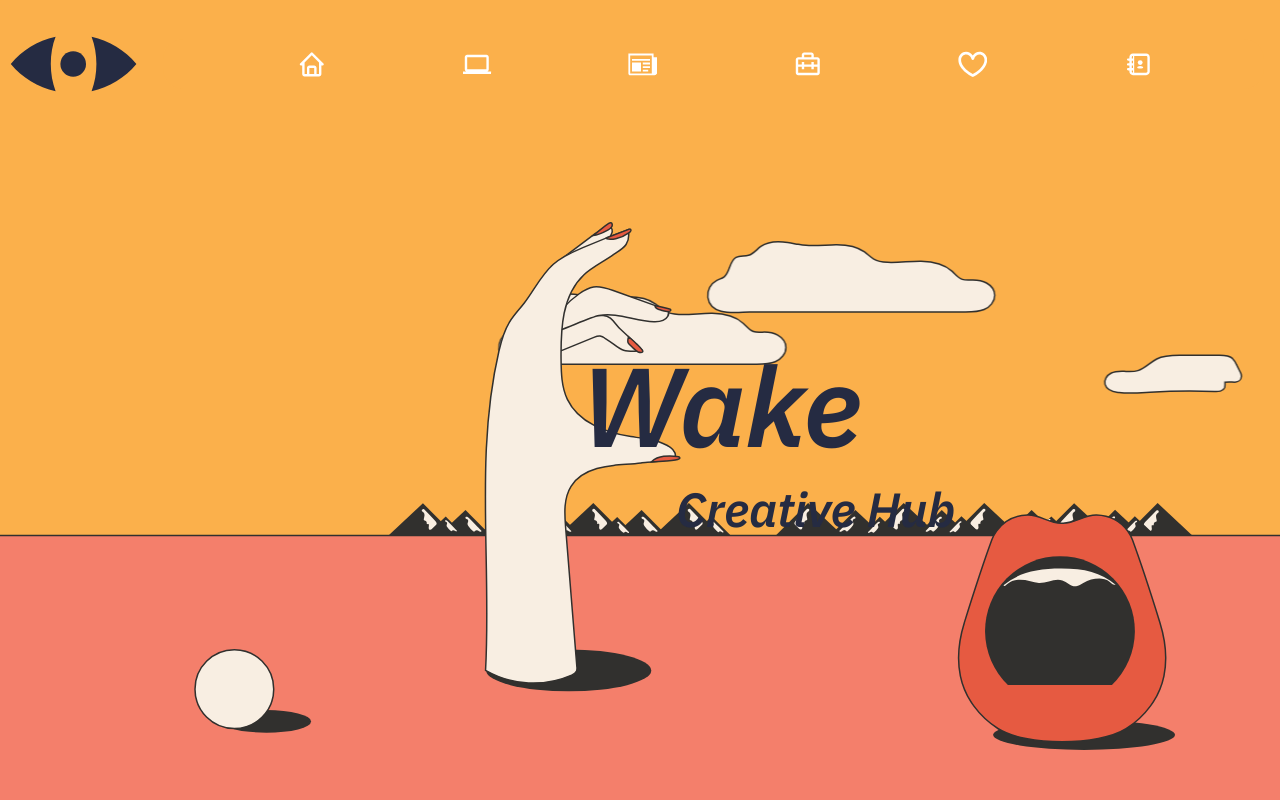
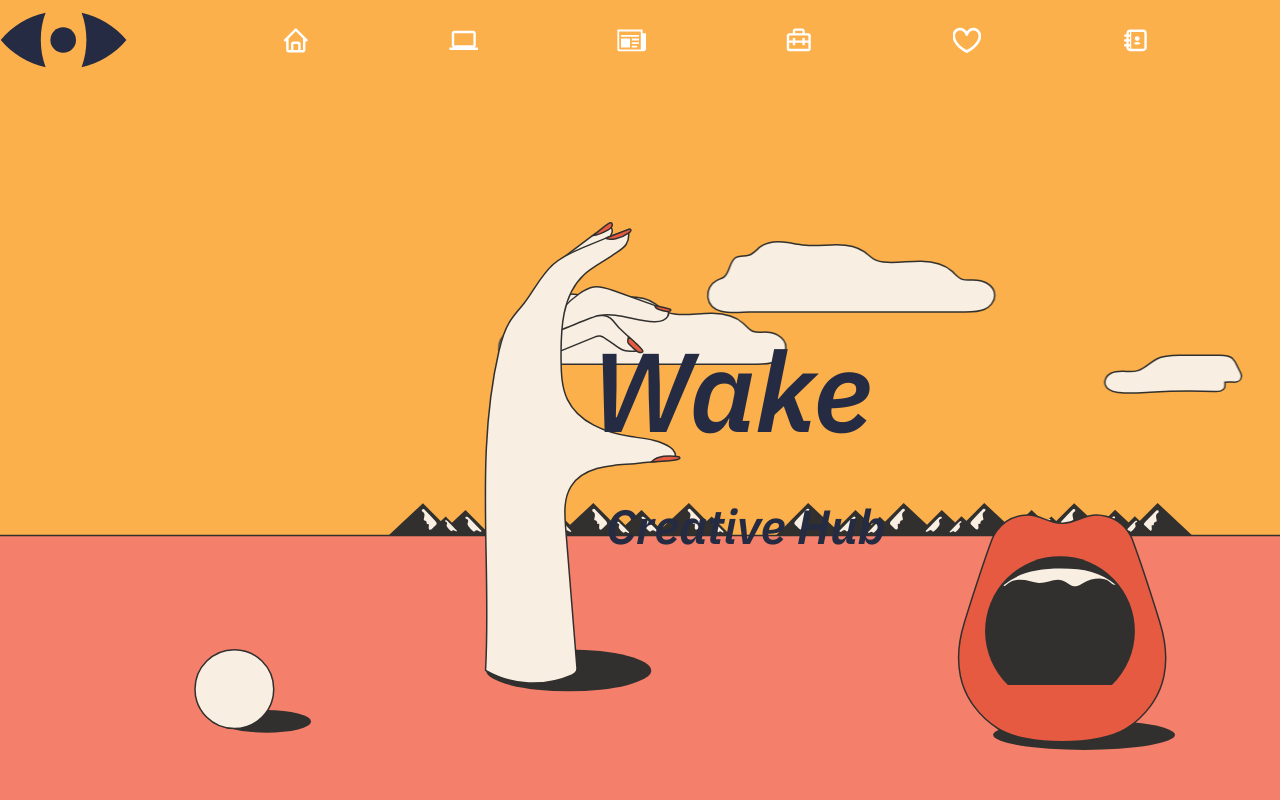
Before and after one commit to CarlosWakeMedia/wake-creative-hub, a React (Create React App) app: page / in a window 1280 px wide. Shown: the top 800 px of the page. Built offline with nearby package versions, Linux system fonts and the light colour scheme.

Commit message:
[FIX] styles in general

```diff
--- a/src/assets/img/imageHeader.jsx
+++ b/src/assets/img/imageHeader.jsx
@@ -113,17 +113,22 @@
 `
 const Title = styled.h1`
     position: absolute;
-    top: calc(50% - 255px);
+    top: calc(50% - 140px);
     left: calc(50% - 60px);
     color: ${props => props.color};
     z-index: 50;
-    font-size: 7rem;
+    font-size: 4rem;
     font-style: italic;
     overflow: hidden;
-    @media(max-width:900px){
-      font-size: 5rem;
-      top: calc(50% - 170px);
-      left: calc(50% - 100px);
+    @media(min-width:768px){
+      font-size: 6rem;
+      top: calc(50% - 210px);
+      left: calc(50% - 20px);
+    }
+    @media(min-width:1024px){
+      font-size: 7rem;
+      top: calc(50% - 270px);
+      left: calc(50% - 50px);
     }
 `
 const TitleWake = styled.span`
@@ -136,15 +141,27 @@
 `
 const TitleCreative = styled.span`
     display: block;
-    padding-left: 2em;
-    font-size: 3rem;
+    position: relative;
+    bottom: 0;
+    padding-left: 1em;
+    font-size: 2rem;
     transform: translateX(-100%);
     animation: ${moveText} .5s 1;
     animation-delay: 2.2s;
     animation-timing-function: ease-in-out;
     animation-fill-mode: forwards;
-    @media(max-width:900px){
-      font-size: 2rem;
+    @media(min-width:768px){
+      padding-top: 1rem;
+      padding-left: 1rem;
+      font-size: 3rem;
+    }
+    @media(min-width:1024px){
+      padding-top: 2rem;
+      font-size: 3rem;
+    }
+    @media(min-width:1440px){
+      padding-right: 2rem;
+      font-size: 3rem;
     }
 `
 
--- a/src/components/moleculas/CardSecction.jsx
+++ b/src/components/moleculas/CardSecction.jsx
@@ -6,7 +6,10 @@
 const CardSecctionContainer = styled.section`
   width: 100%;
   background-color: ${PrimaryColor};
-  padding-bottom: 2em;
+  padding: 2rem 0;
+  @media (min-width: 1024px) {
+    padding-top: 3rem;
+  }
 `
 
 const Container = styled.div`
--- a/src/components/moleculas/Formulario.jsx
+++ b/src/components/moleculas/Formulario.jsx
@@ -141,16 +141,6 @@
 `;
 
 const Formulario = () => {
-/*   const handleSubmit = (event) => {
-    event.preventDefault();
-    const inputName = event.target[0].value;
-    const inputEmail = event.target[1].value;
-    const inputMessage = event.target[2].value;
-    const link = document.getElementById('mail');
-    link.setAttribute('href', `mailto:hello@wakemedia.mx?subject= Hola, ${inputName} Correo:${inputEmail}  contactando&body=${inputMessage}`)
-    link.click();
-  } */
-
   const [state, handleSubmit] = useForm("xnqwzdao");
   if (state.succeeded) {
     return (
@@ -276,7 +266,6 @@
             Submit
           </FormButton>
           <InfoContainer>
-            <Span></Span>(+52) 98-76-65-43
             <Span></Span> hello@wakemedia.mx
           </InfoContainer>
         </Form>
@@ -313,42 +302,4 @@
   );
 }
 
-/*  <Form id='form' onSubmit={handleSubmit} >
-        <SubTitle>Wake Creative Hub</SubTitle>
-          <SubText type="Nombre:">
-            <Input
-              name='name'
-              required
-              placeholder="Escribe tu nombre aqui.."
-            />
-            </SubText>
-          <SubText type="Email:">
-            <Input
-              required
-              name='email'
-              placeholder="Dejanos saber como contactarte.."
-            />
-          </SubText>
-          <SubText type="Mensaje:">
-            <Input
-              required
-              name='mensaje'
-              placeholder="Cuentanos como podemos ayudarte..."
-            />
-            </SubText>
-        <FormButton type='submit'>Enviar Correo</FormButton>
-        <InfoContainer>
-          <Span ></Span>(+52) 98-76-65-43
-          <Span ></Span> hello@wakemedia.mx
-        </InfoContainer>
-        </Form>
-        <a
-          href='hello@wakemedia.mx'
-          id='mail'
-          className='correo'
-        >link</a> */
-
-
-
-
 export { Formulario };
--- a/src/components/moleculas/Header.jsx
+++ b/src/components/moleculas/Header.jsx
@@ -34,24 +34,17 @@
               0 16px 16px rgba(0,0,0,0.1); */
   @media (min-width: 768px) {
     width: 100%;
+    height: 5rem;
     flex-direction: row;
     justify-content: space-evenly;
-  }
-  @media (min-width: 1024px) {
-    width: 100%;
-    height: 8rem;
-  }
-  @media (min-width: 1440px) {
-    width: 100%;
-    height: 5rem;
   }
 `;
 
 const Logo = styled.img`
-  width: 25%;
+  width: 15%;
   max-width: 8em;
   height: auto;
-  margin: 0.6rem;
+  margin: 0;
   z-index: 10;
 `;
 
```
